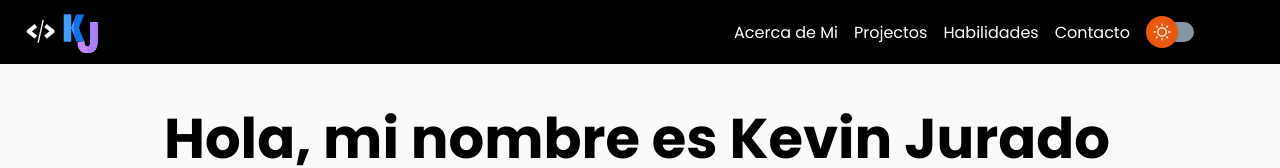
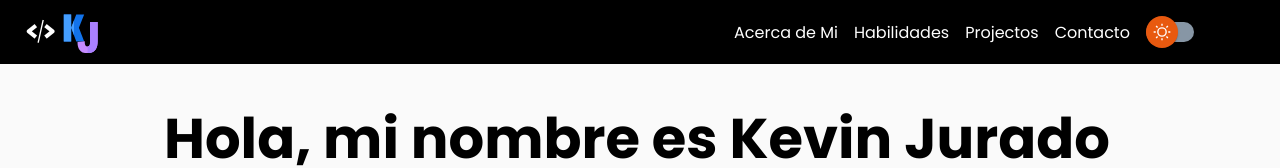
Before and after one commit to KevinJJurado/portafolio-kevin-jurado, a React (Vite) app: page / in a window 1280 px wide. Shown: the top 168 px of the page. Built offline with nearby package versions, Linux system fonts and the light colour scheme.

Commit message:
correction navbar

```diff
--- a/src/components/Navbar.jsx
+++ b/src/components/Navbar.jsx
@@ -27,8 +27,8 @@ const Navbar = ({ setDarkMode, darkMode }) => {
         <ul className="navbar__list">
           {/* <li className="navbar__item"><a href="#Home">Kevin</a></li> */}
           <li className="navbar__item"><a href="#aboutMe">Acerca de Mi</a></li>
+          <li className="navbar__item"><a href="#skills">Habilidades</a></li>
           <li className="navbar__item"><a href="#projects">Projectos</a></li>
-          <li className="navbar__item"><a href="#skills">Habilidades</a></li>
           <li className="navbar__item"><a  href="#contact">Contacto</a></li>
           <li className="navbar__item">
             <label className="ui-switch">
```
